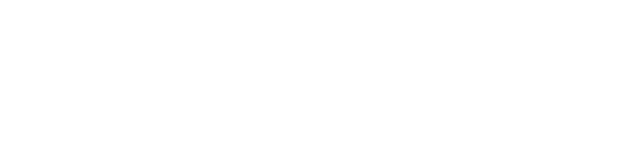
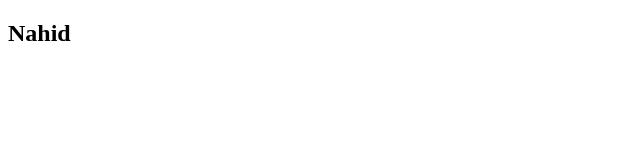
Before and after one commit to npavelc/Assignment01, a plain HTML site: page index.html in a window 1280 px wide. Shown: the whole page, without its empty margins (0-640 px from the left). Drawn offline with Linux system fonts and the light colour scheme.

Commit message:
Add name

```diff
--- a/index.html
+++ b/index.html
@@ -10,7 +10,7 @@
 <body>
     <!-- start section1 -->
     <section>
-
+        <h1>Nahid</h1>
     </section>
 <!-- End section -->
 
```
